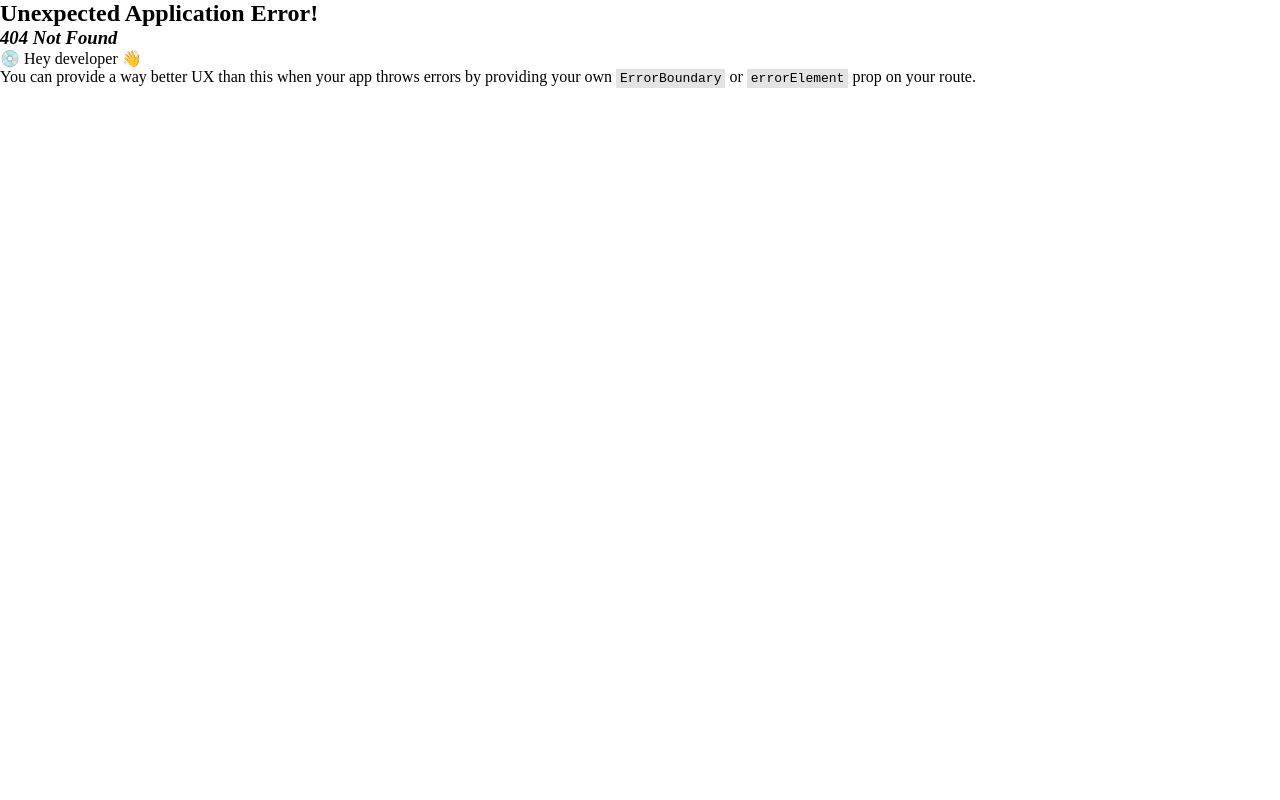
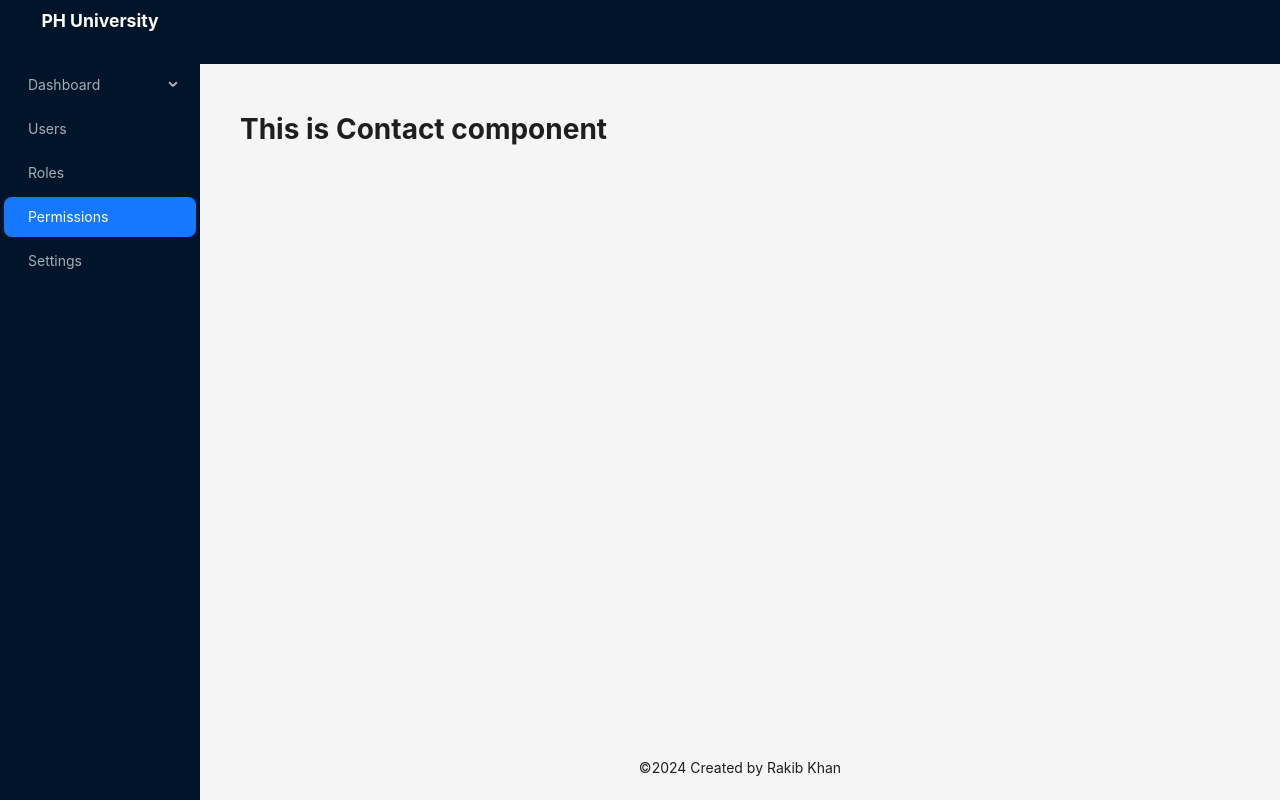
Before and after one commit to rakib8680/ph-university-client, a React (Vite) app: page /contact in a window 1280 px wide. Before the commit this address had no page. Built offline with nearby package versions, Linux system fonts and the light colour scheme.

Commit message:
pages and routes created

```diff
--- a/src/components/layout/MainLayout.tsx
+++ b/src/components/layout/MainLayout.tsx
@@ -1,6 +1,7 @@
 import { FC } from "react";
 
 import { Layout, Menu, MenuProps } from "antd";
+import { Outlet } from "react-router-dom";
 
 const { Header, Content, Footer, Sider } = Layout;
 
@@ -84,7 +85,7 @@ const MainLayout: FC = () => {
               minHeight: 360,
             }}
           >
-            <h1>The main content should go here </h1>
+            <Outlet/>
           </div>
         </Content>
         <Footer style={{ textAlign: "center" }}>
--- /dev/null
+++ b/src/pages/About.tsx
@@ -0,0 +1,10 @@
+
+const About = () => {
+  return (
+     <div>
+         <h1>This is About component</h1>
+     </div>
+  )
+};
+
+export default About;
--- /dev/null
+++ b/src/pages/Contact.tsx
@@ -0,0 +1,10 @@
+
+const Contact = () => {
+  return (
+     <div>
+         <h1>This is Contact component</h1>
+     </div>
+  )
+};
+
+export default Contact;
--- /dev/null
+++ b/src/pages/Login.tsx
@@ -0,0 +1,10 @@
+
+const Login = () => {
+  return (
+     <div>
+         <h1>This is Login component</h1>
+     </div>
+  )
+};
+
+export default Login;
--- /dev/null
+++ b/src/pages/Registration.tsx
@@ -0,0 +1,10 @@
+
+const Registration = () => {
+  return (
+     <div>
+         <h1>This is Registration component</h1>
+     </div>
+  )
+};
+
+export default Registration;
```
Also changed, not shown: src/routes/routes.tsx (+27 -7 lines).
